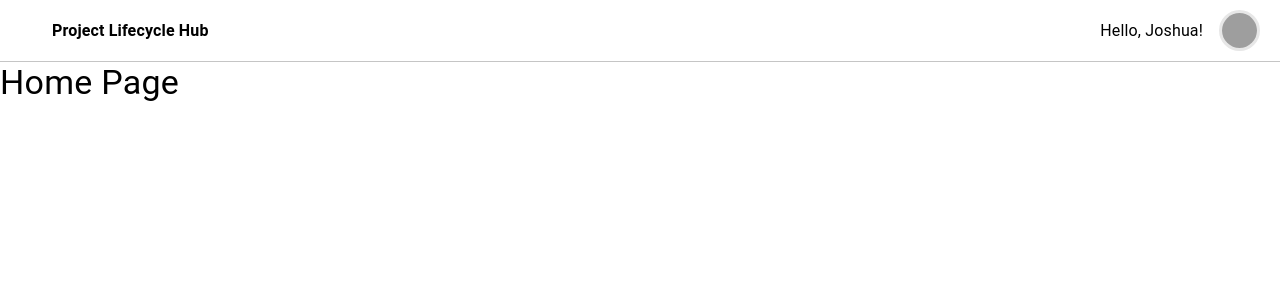
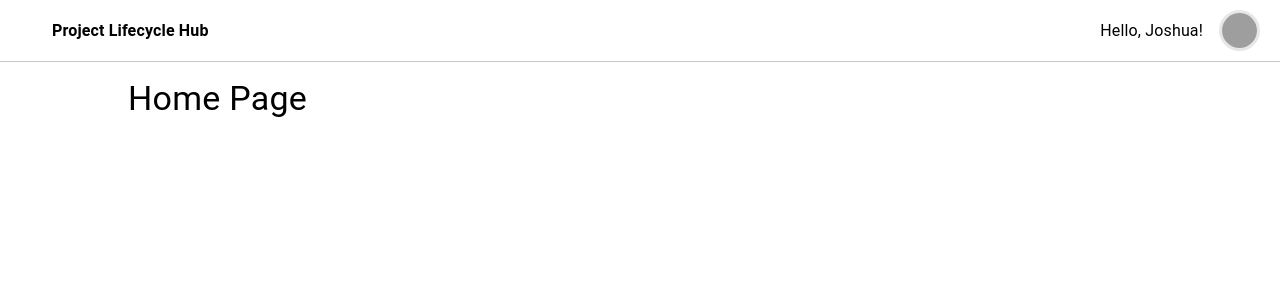
Before and after one commit to joshuatsmith96/PLM_Platform, a React app in the folder frontend/: page / in a window 1280 px wide. Shown: the top 300 px of the page. Built offline with nearby package versions, Linux system fonts and the light colour scheme; grey boxes are pictures that could not be loaded; some icons are missing; the HTML template or start-up script is replaced by a standard one.

Commit message:
Added a page container component to keep page sizing consistant.

```diff
--- /dev/null
+++ b/frontend/src/components/PageContainer.tsx
@@ -0,0 +1,24 @@
+import { Stack } from "@mui/material";
+import type { ReactNode } from "react";
+
+type PageContainerType = {
+  children: ReactNode;
+};
+
+const PageContainer = ({ children }: PageContainerType) => {
+  return (
+    <Stack
+      sx={{
+        px: {
+          xs: 2,
+          sm: "10%",
+        },
+        py: 2,
+      }}
+    >
+      {children}
+    </Stack>
+  );
+};
+
+export default PageContainer;
--- a/frontend/src/pages/Home.tsx
+++ b/frontend/src/pages/Home.tsx
@@ -1,10 +1,11 @@
-import { Stack, Typography } from "@mui/material";
+import { Typography } from "@mui/material";
+import PageContainer from "../components/PageContainer";
 
 const Home = () => {
   return (
-    <Stack>
+    <PageContainer>
       <Typography variant="h4">Home Page</Typography>
-    </Stack>
+    </PageContainer>
   );
 };
 
```
